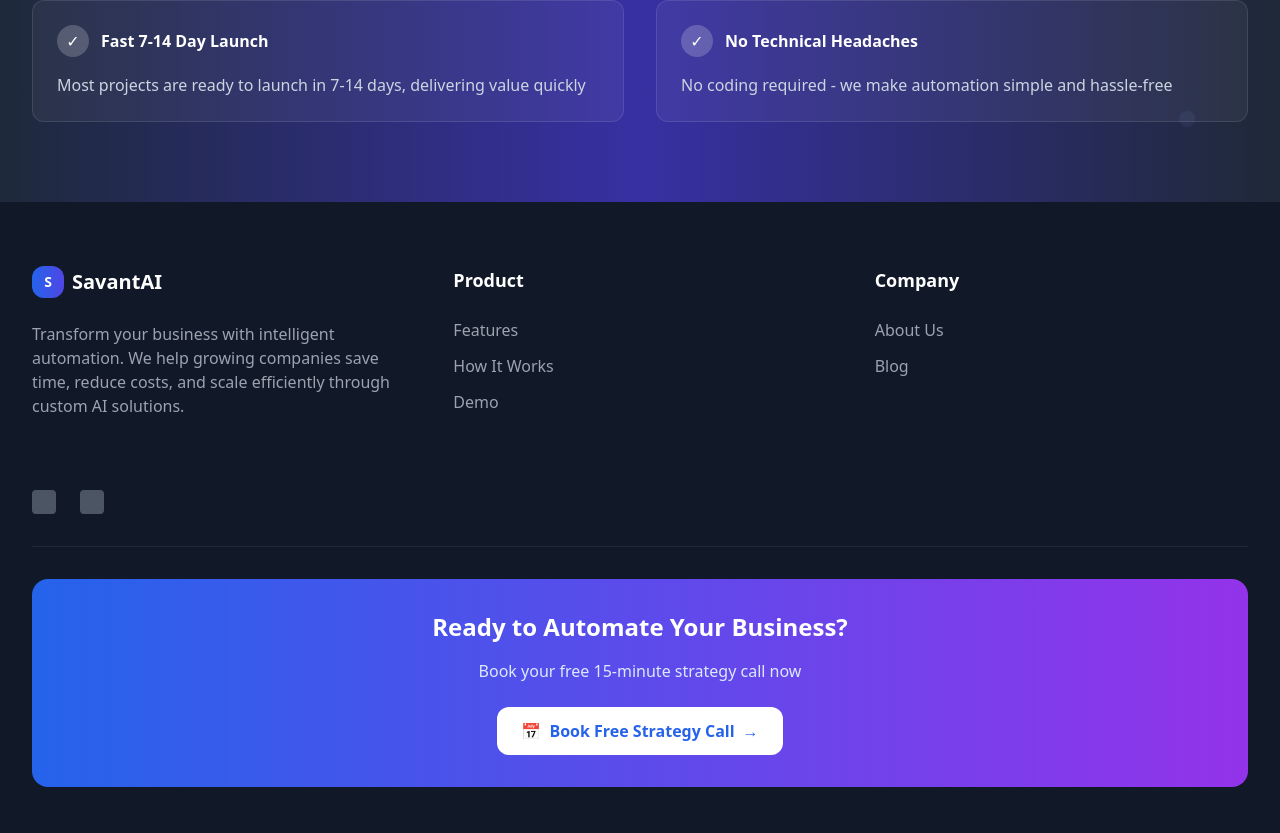
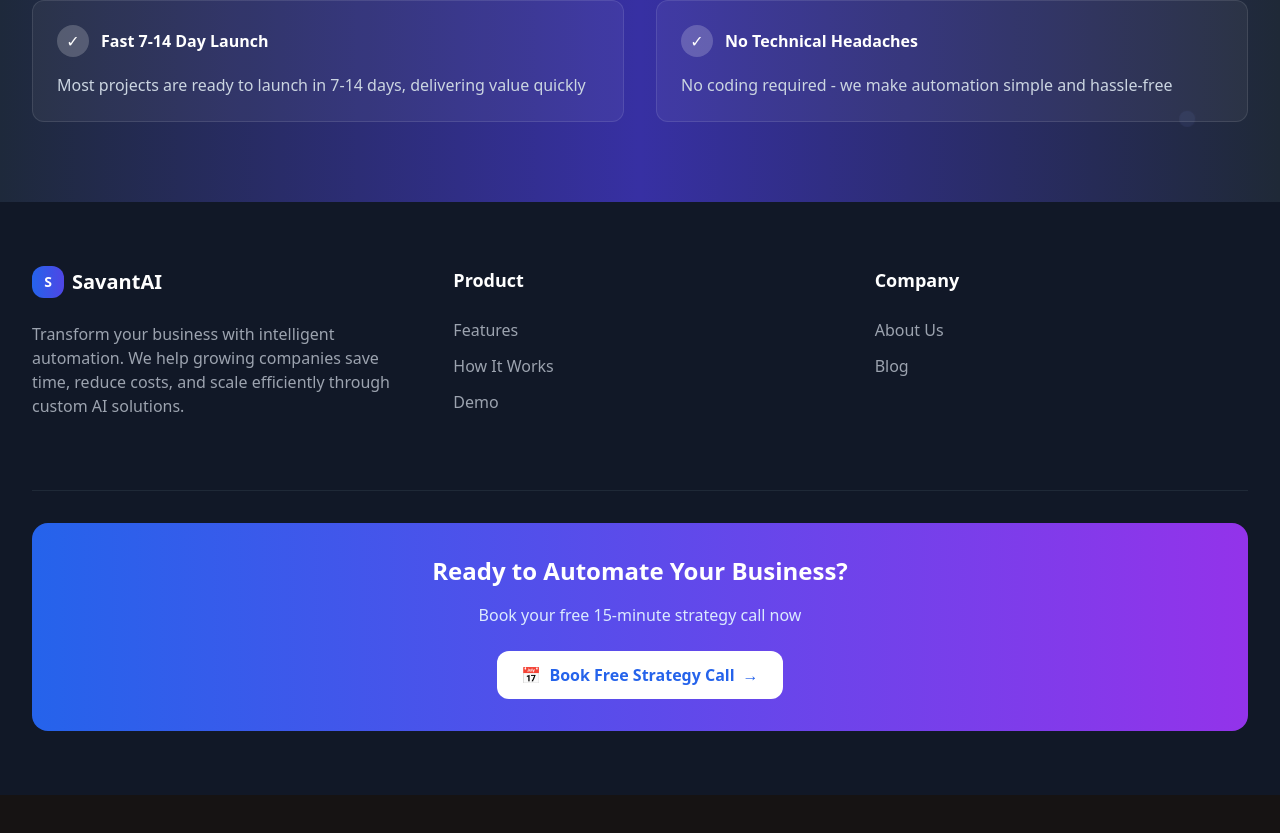
Before and after one commit to Jagrajveer/savant-ai, a React (Vite) app: page / in a window 1280 px wide. Shown: the part 7020-7853 px from the top of the page. After the commit the page ends 7815 px from the top, so only its background shows below. Built offline with nearby package versions, Linux system fonts and the light colour scheme.

Commit message:
Remove unnecessary element
Removed an element based on user request.

```diff
--- a/src/components/Footer.tsx
+++ b/src/components/Footer.tsx
@@ -41,18 +41,6 @@ const Footer = () => {
           </div>
         </div>
 
-        {/* Social Media */}
-        <div className="flex items-center space-x-6 mb-8">
-          <a href="#" className="text-gray-400 hover:text-white transition-colors">
-            <span className="sr-only">LinkedIn</span>
-            <div className="w-6 h-6 bg-gray-600 rounded"></div>
-          </a>
-          <a href="#" className="text-gray-400 hover:text-white transition-colors">
-            <span className="sr-only">Twitter</span>
-            <div className="w-6 h-6 bg-gray-600 rounded"></div>
-          </a>
-        </div>
-
         {/* Bottom CTA */}
         <div className="border-t border-gray-800 pt-8">
           <div className="bg-gradient-to-r from-blue-600 to-purple-600 rounded-2xl p-8 text-center">
```
